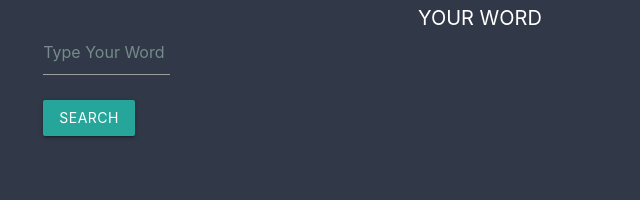
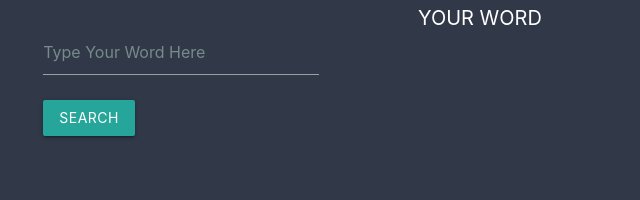
Before and after one commit to savabel/Proj1_VocabularyBuilder, a plain HTML site: page index.html in a window 1280 px wide. Shown: the part 169-369 px from the top of the page, 160-800 px from the left. Drawn offline with nearby package versions, Linux system fonts and the light colour scheme.

```diff
--- a/index.html
+++ b/index.html
@@ -37,7 +37,7 @@
       <div>
         <h2 id="wordSearchedTitle">Your Word</h2>
       </div>
-      <div class="input-field col s2 offset-s5" id="wordSearchedColumn">
+      <div class="input-field col s4" id="wordSearchedColumn">
         <input value="Type Your Word Here" id="wordSearchedInput" type="text" class="validate">
         <label class="active" for="userWord"></label>
         <button class="btn" id="wordSearchedButton">Search</button>
```
